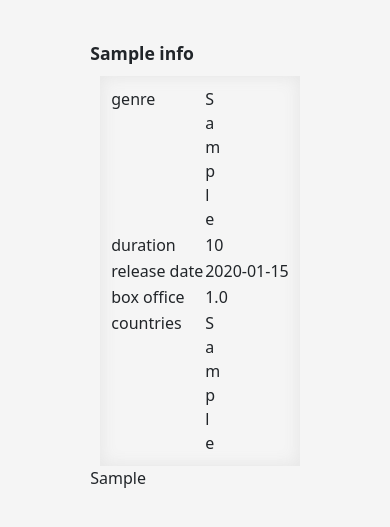
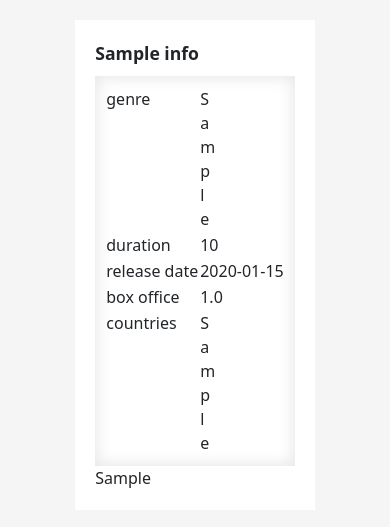
Before and after one commit to antonkravchenko2001/Movie_Search, a Django app: template query_handling/templates/query_handling/movie_info.html in a window 390 px wide. Shown: the part 70-597 px from the top of the page. Run offline with Django 3.2, Linux system fonts and the light colour scheme; the template is opened without the code that fills it: values that come from a table or form of the project are taken from there, others are empty; tables that the repository leaves empty hold one stand-in row (values such as "Sample post"); some libraries are stand-ins or nearby versions.

Commit message:
fixed background color and added media query

```diff
--- a/query_handling/static/query_handling/css_files/styles.css
+++ b/query_handling/static/query_handling/css_files/styles.css
@@ -39,10 +39,6 @@ hr {
      padding: 3px;
 }
 
-.header button:hover{
-    background:#3e6093;
-    box-shadow: 0 0 0.1rem 0.1rem #3e6093;
-}
 
 .header-group {
     display:flex;
@@ -113,6 +109,7 @@ hr {
     display:flex;
     flex-direction: column;
     justify-content:center;
+    background:#fff;
 }
 
 
@@ -207,7 +204,7 @@ hr {
 }
 
 .movie-title {
-    max-width:70%;
+    max-width:90%;
     font-size: 1.1rem;
     font-weight: 600;
     padding-bottom:10px;
@@ -216,7 +213,7 @@ hr {
 .movie-info {
     float:right;
     padding: 10px;
-    margin-left: 10px;
+    margin-left: 20px;
     box-shadow: inset 0 0 1rem 0.1rem rgb(230 230 230);
 }
 
@@ -304,3 +301,20 @@ hr {
         font-size: 17px;
     }
 }
+
+@media screen and (max-width: 400px){
+    .movie-content {
+        display:flex;
+        flex-direction:column;
+        justify-content:center;
+        align-items:flex-start;
+
+    }
+
+    .movie-info {
+        margin:0px;
+        width:100%;
+
+
+    }
+}
--- a/query_handling/templates/query_handling/movie_info.html
+++ b/query_handling/templates/query_handling/movie_info.html
@@ -6,7 +6,7 @@
             <div class="row col-sm-10 col-lg-7 col-xxl-5">
                 <div class="content" style="padding:20px;">
                     <div class="movie-title">{{movie.title}}</div>
-                    <div>
+                    <div class="movie-content">
                         <div class="movie-info">
                             <table>
                                 {% if movie.genre %}
```
